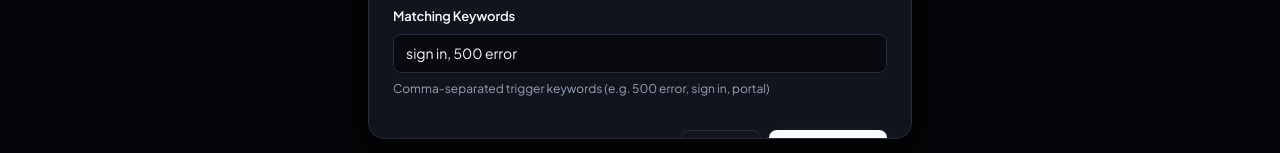
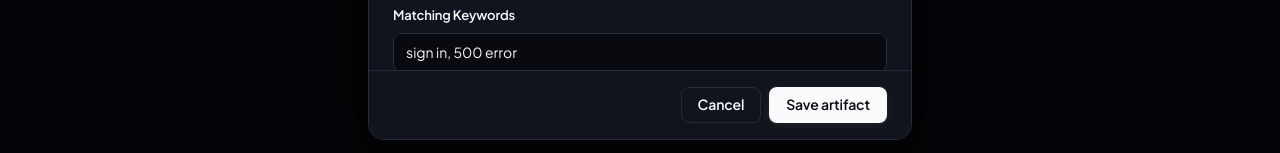
Before and after one commit to laser54/ai-support-operator-copilot, a React (Vite) app in the folder frontend/: page /artifacts in a window 1280 px wide. Both pictures are taken after typing "Sample" into the empty fields and a click on the button "Add new artifact". Shown: the part 644-797 px from the top of the page. Built offline with nearby package versions, Linux system fonts and the light colour scheme; no server answers.

Commit message:
fix: keep artifact form actions visible

```diff
--- a/frontend/src/components/primitives/Dialog.module.css
+++ b/frontend/src/components/primitives/Dialog.module.css
@@ -1,5 +1,6 @@
 .dialog {
   width: min(34rem, calc(100vw - 2rem));
+  max-height: calc(100dvh - 2rem);
   padding: 0;
   border: 1px solid var(--color-border);
   border-radius: var(--radius-lg);
@@ -7,6 +8,8 @@
   color: var(--color-text);
   box-shadow: var(--shadow-overlay);
   animation: dialog-in 220ms var(--ease);
+  display: flex;
+  flex-direction: column;
   overflow: hidden;
 }
 
@@ -33,6 +36,8 @@
 }
 
 .body {
+  min-height: 0;
+  overflow-y: auto;
   padding: var(--space-5);
 }
 
--- a/frontend/src/pages/ArtifactsPage.module.css
+++ b/frontend/src/pages/ArtifactsPage.module.css
@@ -229,6 +229,18 @@
   gap: 0.3rem;
 }
 
+.formActions {
+  position: sticky;
+  bottom: calc(-1 * var(--space-5));
+  display: flex;
+  justify-content: flex-end;
+  gap: var(--space-2);
+  margin: var(--space-2) calc(-1 * var(--space-5)) calc(-1 * var(--space-5));
+  padding: var(--space-4) var(--space-5);
+  border-top: 1px solid var(--color-border);
+  background: var(--color-surface);
+}
+
 .dialogActions {
   display: flex;
   justify-content: flex-end;
--- a/frontend/src/pages/ArtifactsPage.tsx
+++ b/frontend/src/pages/ArtifactsPage.tsx
@@ -380,7 +380,7 @@ export function ArtifactsPage() {
             required
           />
 
-          <div style={{ display: "flex", gap: "0.5rem", justifyContent: "flex-end", marginTop: "1rem" }}>
+          <div className={styles.formActions}>
             <Button variant="secondary" onClick={closeForm} type="button">
               Cancel
             </Button>
```
